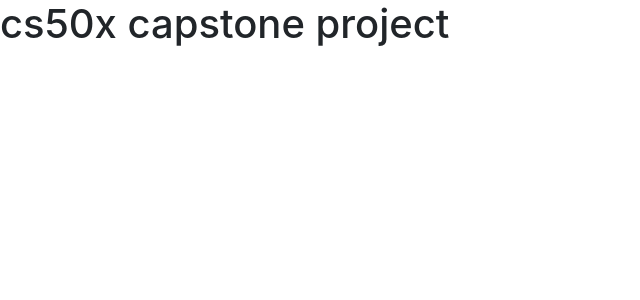
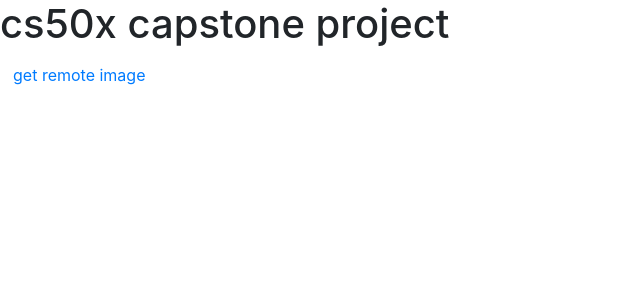
Before and after one commit to arngolo/IoF50, a Django app: page / in a window 1280 px wide. Shown: the top 300 px of the page, without its empty margins (0-640 px from the left). Run offline with Django 4.2, Linux system fonts and the light colour scheme; data comes from the database, SQL or seed files in the repository; some libraries are stand-ins or nearby versions.

Commit message:
exposed database data to url

```diff
--- a/capstone/models.py
+++ b/capstone/models.py
@@ -7,14 +7,14 @@ from ndarraydjango.fields import NDArrayField
 
 class Imagery(models.Model):
     image_id = models.AutoField(db_column='image_id', primary_key=True)
-    image_name = models.CharField(max_length=200, blank=True, null=True)
-    remote_image = NDArrayField(shape=(32, 4), dtype=np.uint16, blank=True, null=True) #remote satellite image
-    # remote_image = models.ImageField(blank=True, null=True) #remote satellite image
-    local_image = models.ImageField(upload_to= 'images', blank=True, null=True) # image with extracted info from remote image
-    image_details = models.CharField(max_length=300, blank=True, null=True)
+    image_name = models.CharField(max_length=200, default="[]")
+    remote_image = models.TextField(db_column='remote_image', default="[]")
+    # remote_image = NDArrayField(dtype=np.uint16, blank=True, null=True) #remote satellite image
+    # local_image = models.ImageField(upload_to= 'images', blank=True, null=True) # image with extracted info from remote image
+    image_details = models.CharField(max_length=300, default="[]")
 
     # class Meta:
     #     db_table = 'Imagery'
 
     def serialize(self):
-        return {"image_id": self.image_id, "image_name": self.image_name, "remote_image": self.remote_image, "local_image": self.local_image, "image_details": self.image_details}
+        return {"image_id": self.image_id, "image_name": self.image_name, "remote_image": self.remote_image, "image_details": self.image_details}
--- a/capstone/static/capstone/index.js
+++ b/capstone/static/capstone/index.js
@@ -1,7 +1,19 @@
 document.addEventListener('DOMContentLoaded', function() {
+  const array = "[1, 2, 3, 4]";
+
   // var ee = require('@google/earthengine');
   // console.log(ee.Image('LANDSAT/LC08/C01/T1/LC08_044034_20140318'));
-  //   // document.querySelector('#all_posts').addEventListener('click', () => display_posts(author, 'all_posts'));
+  document.querySelector('#get_remote_image').addEventListener('click', () => push_pixels(array));
   //   // document.querySelector('#username').addEventListener('click', () => display_posts(author, 'username_posts'));
   //   // document.querySelector('#following').addEventListener('click', () => display_posts(author, 'following_posts'));
   });
+
+function push_pixels(array) {
+  fetch(`/pixels`, {
+    method: 'PUT',
+    body: JSON.stringify({
+      remote_image:array,
+      credentials: 'same-origin',
+    })
+  });
+}
--- a/capstone/templates/capstone/index.html
+++ b/capstone/templates/capstone/index.html
@@ -3,6 +3,10 @@
 
 {% block body %}
 <h1>cs50x capstone project</h1>
+<div>
+    <!-- {% csrf_token %} -->
+    <button id="get_remote_image" type="button" class="btn btn-link">get remote image</button>
+</div>
 <!-- make the map here -->
 <!-- <div id="image"></div> -->
 
--- a/capstone/urls.py
+++ b/capstone/urls.py
@@ -4,10 +4,7 @@ from . import views
 
 urlpatterns = [
     path("", views.index, name="index"),
-    # path("login", views.login_view, name="login"),
-    # path("logout", views.logout_view, name="logout"),
-    # path("register", views.register, name="register"),
-
+    path("pixels", views.pixels_app, name="pixels"),
 
     # API Routes
     # path("saved_images", views.get_saved_images, name="saved_images"),
--- a/capstone/views.py
+++ b/capstone/views.py
@@ -1,5 +1,26 @@
 from django.shortcuts import render
-
+from django.http import JsonResponse
+from .models import Imagery
+import json
 # Create your views here.
 def index(request):
+
+     if not Imagery.objects.all():
+
+          image = Imagery()
+          image.save()
+
      return render(request, 'capstone/index.html')
+
+def pixels_app(request):
+     if request.method == "GET":
+          database = Imagery.objects.all()
+          images = [image for image in database.all()] ## all posts
+          # print(images)
+
+          return JsonResponse([image.serialize() for image in images], safe=False)
+
+     elif request.method == "PUT":
+          # for this project, the database needs to have at least 1 element. index function creates 1 by default.
+          fetched_data = json.loads(request.body) #gets json data from the webpage (body as refered in javascript code). javascript uses "PUT" method of fetch to update the webpage contant
+          print(fetched_data.get("remote_image"))
```
Also changed, not shown: capstone/migrations/0004_alter_imagery_image_details_alter_imagery_image_name.py (added), capstone/migrations/0005_alter_imagery_remote_image.py (added), capstone/migrations/0006_alter_imagery_remote_image.py (added), capstone/migrations/0007_remove_imagery_local_image.py (added).
